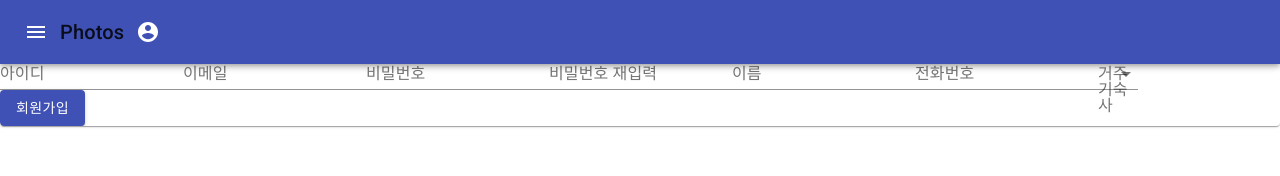
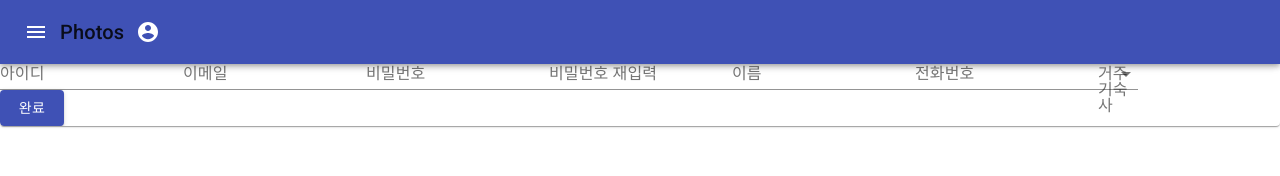
Before and after one commit to jungnoh/sparcs-pilot, a React (Vite) app in the folder frontend/: page /auth/join in a window 1280 px wide. Shown: the top 176 px of the page. Built offline with nearby package versions, Linux system fonts and the light colour scheme.

Commit message:
feat: add profile view / update page

```diff
--- a/frontend/src/components/App.tsx
+++ b/frontend/src/components/App.tsx
@@ -7,7 +7,8 @@ import LogoutPage from '@pages/auth/logout';
 import IndexPage from '@pages/index';
 import GroupCreatePage from '@pages/groups/create';
 import GroupViewPage from '@pages/groups/view';
-import MyPage from '@pages/me';
+import MePage from '@pages/me';
+import MeEditPage from '@pages/me/edit';
 import PageTemplate from '@components/templates/Page';
 
 export default function App() {
@@ -20,7 +21,8 @@ export default function App() {
         <Route path="/auth/logout" component={LogoutPage} />
         <Route path="/groups/create" component={GroupCreatePage} />
         <Route path="/groups/:groupID" component={GroupViewPage} />
-        <Route path="/me" component={MyPage} />
+        <Route path="/me/edit" component={MeEditPage} />
+        <Route path="/me" exact component={MePage} />
       </Switch>
     </PageTemplate>
   );
--- /dev/null
+++ b/frontend/src/components/organisms/UserProfile.scss
@@ -0,0 +1,11 @@
+.formContainer {
+  display: flex;
+  flex-direction: column;
+  margin-top: 16px;
+  & > div {
+    margin-bottom: 16px;
+  }
+}
+.formActions > button {
+  margin-right: 8px;
+}
--- /dev/null
+++ b/frontend/src/components/organisms/UserProfile.tsx
@@ -0,0 +1,77 @@
+import React from 'react';
+import styles from './UserProfile.scss';
+import { TextField, MenuItem, Button } from '@material-ui/core';
+
+const DORMS = ['사랑관', '소망관', '아름관'];
+
+export interface UserProfileFields {
+  username: string;
+  email: string;
+  password?: string;
+  dorm: string;
+  name: string;
+  phone: string;
+}
+
+interface UserProfileProps extends Partial<UserProfileFields> {
+  allowEmptyPassword?: boolean;
+  allowUserFieldEdit?: boolean;
+  onSubmit: (data: UserProfileFields) => void;
+}
+
+export default function UserProfile(props: UserProfileProps) {
+  const [username, setUsername] = React.useState(props.username ?? '');
+  const [password, setPassword] = React.useState(props.password ?? '');
+  const [password2, setPassword2] = React.useState('');
+  const [name, setName] = React.useState(props.name ?? '');
+  const [email, setEmail] = React.useState(props.email ?? '');
+  const [phone, setPhone] = React.useState(props.phone ?? '');
+  const [dorm, setDorm] = React.useState(props.dorm ?? '');
+
+  const usernameError = username !== '' && ((username.length < 8) || !/^[a-zA-Z0-9_]+$/.test(username));
+  const pwError = password !== '' && password.length < 8;
+  const pw2Error = password2 !== '' && password !== password2;
+  // eslint-disable-next-line no-control-regex
+  const emailError = email !== '' && !/(?:[a-z0-9!#$%&'*+/=?^_`{|}~-]+(?:\.[a-z0-9!#$%&'*+/=?^_`{|}~-]+)*|"(?:[\x01-\x08\x0b\x0c\x0e-\x1f\x21\x23-\x5b\x5d-\x7f]|\\[\x01-\x09\x0b\x0c\x0e-\x7f])*")@kaist.ac.kr/.test(email);
+
+  const hasErrors = usernameError || (!(props.allowEmptyPassword && password === '' && password2 === '') && (pwError || pw2Error)) || emailError;
+
+  const handleSubmit = () => {
+    if (hasErrors || (!props.allowEmptyPassword && (password === '' || password2 === '')) || [username, name, email, phone, dorm].filter(x => (x === null || x === '')).length > 0) {
+      alert('모든 칸을 올바르게 입력해주세요.');
+      return;
+    }
+    if (props.allowEmptyPassword && password === '' && password2 === '') {
+      props.onSubmit({username, email, dorm, name, phone});
+    } else {
+      props.onSubmit({username, email, password, dorm, name, phone});
+    }
+  };
+
+  return (
+    <div className={styles.formContainer}>
+      <TextField id="username" label="아이디" value={username} onChange={(v) => setUsername(v.target.value)} disabled={!(props.allowUserFieldEdit ?? true)}
+        error={usernameError} helperText={usernameError && '아이디는 8자리 이상이어야 하며, 영숫자와 _로만 만들 수 있습니다.'} />
+      <TextField id="email" label="이메일" value={email} onChange={(v) => setEmail(v.target.value)} disabled={!(props.allowUserFieldEdit ?? true)}
+        error={emailError} helperText={emailError && '올바르지 않은 이메일입니다 (카이스트 이메일만 사용해주세요)'} />
+      <TextField id="password" label="비밀번호" type="password" value={password} onChange={(v) => setPassword(v.target.value)}
+        error={pwError} helperText={pwError && '최소 8자리를 입력해주세요.'}/>
+      <TextField id="password2" label="비밀번호 재입력" type="password" value={password2} onChange={(v) => setPassword2(v.target.value)}
+        error={pw2Error} helperText={pw2Error && '비밀번호가 일치하지 않습니다.'} />
+      <TextField id="name" label="이름" value={name} onChange={(v) => setName(v.target.value)} />
+      <TextField id="phone" label="전화번호" value={phone} onChange={(v) => setPhone(v.target.value)} />
+      <TextField id="dorm" value={dorm} onChange={(v) => setDorm(v.target.value)} select label="거주 기숙사">
+        {DORMS.map((option) => (
+          <MenuItem key={option} value={option}>
+            {option}
+          </MenuItem>
+        ))}
+      </TextField>
+      <div className={styles.formActions}>
+        <Button variant="contained" color="primary" onClick={handleSubmit}>
+          완료
+        </Button>
+      </div>
+    </div>
+  );
+}
--- a/frontend/src/components/pages/auth/join.tsx
+++ b/frontend/src/components/pages/auth/join.tsx
@@ -1,10 +1,10 @@
 import axios from 'axios';
 import React from 'react';
 import { withRouter } from 'react-router-dom';
-import { Button, Card, Typography, TextField, MenuItem } from '@material-ui/core';
+import { Card, Typography } from '@material-ui/core';
 import commonStyles from './common.scss';
+import UserProfile, { UserProfileFields } from '@components/organisms/UserProfile';
 
-const DORMS = ['사랑관', '소망관', '아름관'];
 
 // eslint-disable-next-line @typescript-eslint/no-explicit-any
 function JoinPage(props: {history: any}) {
@@ -12,32 +12,15 @@ function JoinPage(props: {history: any}) {
     props.history.push('/');
   }
 
-  const [username, setUsername] = React.useState('');
-  const [password, setPassword] = React.useState('');
-  const [password2, setPassword2] = React.useState('');
-  const [name, setName] = React.useState('');
-  const [email, setEmail] = React.useState('');
-  const [phone, setPhone] = React.useState('');
-  const [dorm, setDorm] = React.useState<string | null>(null);
-
-  const usernameError = username !== '' && !/^[a-zA-Z0-9_]+$/.test(username);
-  const pwError = password !== '' && password.length < 8;
-  const pw2Error = password2 !== '' && password !== password2;
-  // eslint-disable-next-line no-control-regex
-  const emailError = email !== '' && !/(?:[a-z0-9!#$%&'*+/=?^_`{|}~-]+(?:\.[a-z0-9!#$%&'*+/=?^_`{|}~-]+)*|"(?:[\x01-\x08\x0b\x0c\x0e-\x1f\x21\x23-\x5b\x5d-\x7f]|\\[\x01-\x09\x0b\x0c\x0e-\x7f])*")@kaist.ac.kr/.test(email);
-
-  const handleJoin = () => {
-    if (([username, password, password2, name, email, phone, dorm].filter(x => (x === null || x === '')).length > 0) || usernameError || pwError || pw2Error || emailError) {
-      alert('모든 칸을 올바르게 입력해주세요.');
-    }
+  const handleSubmit = (data: UserProfileFields) => {
     if (!confirm('이대로 가입하시겠어요?')) {
       return;
     }
-    axios.post('/api/auth/signup', { name, phone, email, dorm, username, password }, {validateStatus: () => true})
+    axios.post('/api/auth/signup', data, {validateStatus: () => true})
       .then((resp) => {
         if (resp.status === 200) {
           alert('가입이 완료되었습니다.');
-          props.history.push('/');
+          props.history.push('/auth/login');
         }
       });
   };
@@ -48,30 +31,7 @@ function JoinPage(props: {history: any}) {
         <Typography variant="h4" component="h4">
           회원가입
         </Typography>
-        <div className={commonStyles.formContainer}>
-          <TextField id="username" label="아이디" value={username} onChange={(v) => setUsername(v.target.value)}
-            error={usernameError} helperText={usernameError && '아이디는 영숫자와 _로만 만들 수 있습니다.'} />
-          <TextField id="email" label="이메일" value={email} onChange={(v) => setEmail(v.target.value)}
-            error={emailError} helperText={emailError && '올바르지 않은 이메일입니다 (카이스트 이메일만 사용해주세요)'} />
-          <TextField id="password" label="비밀번호" type="password" value={password} onChange={(v) => setPassword(v.target.value)}
-            error={pwError} helperText={pwError && '최소 8자리를 입력해주세요.'}/>
-          <TextField id="password2" label="비밀번호 재입력" type="password" value={password2} onChange={(v) => setPassword2(v.target.value)}
-            error={pw2Error} helperText={pw2Error && '비밀번호가 일치하지 않습니다.'} />
-          <TextField id="name" label="이름" value={name} onChange={(v) => setName(v.target.value)} />
-          <TextField id="phone" label="전화번호" value={phone} onChange={(v) => setPhone(v.target.value)} />
-          <TextField id="dorm" value={dorm} onChange={(v) => setDorm(v.target.value)} select label="거주 기숙사">
-            {DORMS.map((option) => (
-              <MenuItem key={option} value={option}>
-                {option}
-              </MenuItem>
-            ))}
-          </TextField>
-        </div>
-        <div className={commonStyles.formActions}>
-          <Button variant="contained" color="primary" onClick={handleJoin}>
-            회원가입
-          </Button>
-        </div>
+        <UserProfile onSubmit={handleSubmit} />
       </Card>
     </div>
   );
--- /dev/null
+++ b/frontend/src/components/pages/me/edit.scss
@@ -0,0 +1,11 @@
+.root {
+  width: 100%;
+  display: flex;
+  flex-direction: column;
+  align-items: center;
+  padding-top: 32px;
+}
+.card {
+  width: 40vw;
+  padding: 16px;
+}
--- /dev/null
+++ b/frontend/src/components/pages/me/edit.tsx
@@ -0,0 +1,54 @@
+import axios from 'axios';
+import React from 'react';
+import styles from './edit.scss';
+import { withRouter } from 'react-router';
+import { ensureLogin } from '@src/util';
+import { Card, Typography } from '@material-ui/core';
+import UserProfile, { UserProfileFields } from '@components/organisms/UserProfile';
+
+// eslint-disable-next-line @typescript-eslint/no-explicit-any
+function EditPage(props: {history: any}) {
+  ensureLogin(props.history);
+  const [user, setUser] = React.useState<UserProfileFields | null>(null);
+
+  React.useEffect(() => {
+    axios.get('/api/my/profile').then((resp) => {
+      resp.data.password = undefined;
+      setUser(resp.data);
+    });
+  }, []);
+
+  const handleSubmit = (data: UserProfileFields) => {
+    if (!confirm('이대로 수정하시겠어요?')) {
+      return;
+    }
+    axios.put('/api/my/profile', data, {validateStatus: () => true})
+      .then((resp) => {
+        if (resp.status === 200) {
+          alert('수정이 완료되었습니다.');
+          props.history.reload();
+        }
+      });
+  };
+
+  if (user === null) {
+    return (
+      <div className={styles.root}>
+
+      </div>
+    );
+  }
+
+  return (
+    <div className={styles.root}>
+      <Card className={styles.card}>
+        <Typography variant="h4" component="h4">
+          정보 수정
+        </Typography>
+        <UserProfile allowEmptyPassword allowUserFieldEdit={false} onSubmit={handleSubmit} {...user} />
+      </Card>
+    </div>
+  );
+}
+
+export default withRouter(EditPage);
--- a/frontend/src/components/pages/me/index.tsx
+++ b/frontend/src/components/pages/me/index.tsx
@@ -5,9 +5,11 @@ import queryString from 'query-string';
 import { Button, Typography } from '@material-ui/core';
 import styles from './index.scss';
 import GroupView from '@components/organisms/GroupView';
+import { ensureLogin } from '@src/util';
 
 // eslint-disable-next-line @typescript-eslint/no-explicit-any
 function MyPage(props: {history: any}) {
+  ensureLogin(props.history);
   const [type, setType] = React.useState<string>((queryString.parse(props.history.location.search).type as string) ?? 'all');
   const [loading, setLoading] = React.useState(true);
   const updateType = (v: string) => {
--- a/frontend/src/components/templates/Page.tsx
+++ b/frontend/src/components/templates/Page.tsx
@@ -1,6 +1,6 @@
 import React from 'react';
 import { AppBar, Drawer, Toolbar, Typography, IconButton, MenuItem, Menu, List, ListItem, ListItemIcon, ListItemText } from '@material-ui/core';
-import { Menu as MenuIcon, AccountCircle, Home as HomeIcon, Person as PersonIcon } from '@material-ui/icons';
+import { AccountCircle, Edit as EditIcon, Home as HomeIcon, Menu as MenuIcon, Person as PersonIcon } from '@material-ui/icons';
 import styles from './Page.scss';
 import { Link } from 'react-router-dom';
 
@@ -22,12 +22,12 @@ export default function PageTemplate(props: PageProps) {
   };
 
   const userMenu = (<>
-    <MenuItem><Link to="/me" className={styles.menuItem}>마이페이지</Link></MenuItem>
-    <MenuItem><Link to="/auth/logout" className={styles.menuItem}>로그아웃</Link></MenuItem>
+    <MenuItem onClick={() => setAnchorEl(null)}><Link to="/me" className={styles.menuItem}>마이페이지</Link></MenuItem>
+    <MenuItem onClick={() => setAnchorEl(null)}><Link to="/auth/logout" className={styles.menuItem}>로그아웃</Link></MenuItem>
   </>);
   const guestMenu = (<>
-    <MenuItem><Link to="/auth/login" className={styles.menuItem}>로그인</Link></MenuItem>
-    <MenuItem><Link to="/auth/join" className={styles.menuItem}>회원가입</Link></MenuItem>
+    <MenuItem onClick={() => setAnchorEl(null)}><Link to="/auth/login" className={styles.menuItem}>로그인</Link></MenuItem>
+    <MenuItem onClick={() => setAnchorEl(null)}><Link to="/auth/join" className={styles.menuItem}>회원가입</Link></MenuItem>
   </>);
 
   return (
@@ -75,15 +75,21 @@ export default function PageTemplate(props: PageProps) {
         <div className={styles.drawerSpacing} />
         <List>
           <Link to="/" className={styles.menuItem}>
-            <ListItem button>
+            <ListItem button onClick={() => setDrawerOpen(false)}>
               <ListItemIcon><HomeIcon /></ListItemIcon>
               <ListItemText primary="메인 화면" />
             </ListItem>
           </Link>
           <Link to="/me" className={styles.menuItem}>
-            <ListItem button>
+            <ListItem button onClick={() => setDrawerOpen(false)}>
               <ListItemIcon><PersonIcon /></ListItemIcon>
               <ListItemText primary="마이페이지" />
+            </ListItem>
+          </Link>
+          <Link to="/me/edit" className={styles.menuItem}>
+            <ListItem button onClick={() => setDrawerOpen(false)}>
+              <ListItemIcon><EditIcon /></ListItemIcon>
+              <ListItemText primary="정보 수정" />
             </ListItem>
           </Link>
         </List>
```
Also changed, not shown: 1 other file (tests, documents, lock files or other folders).
